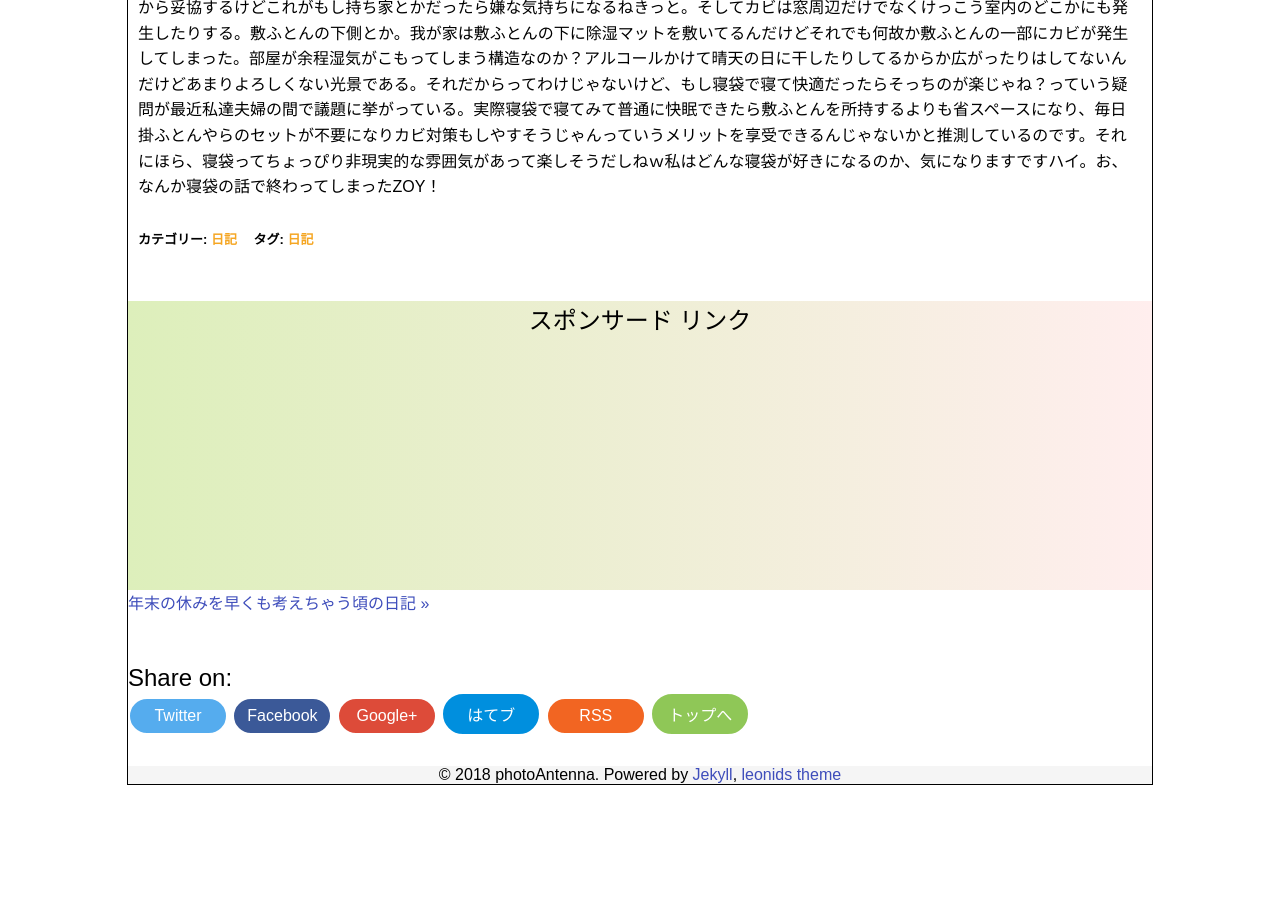
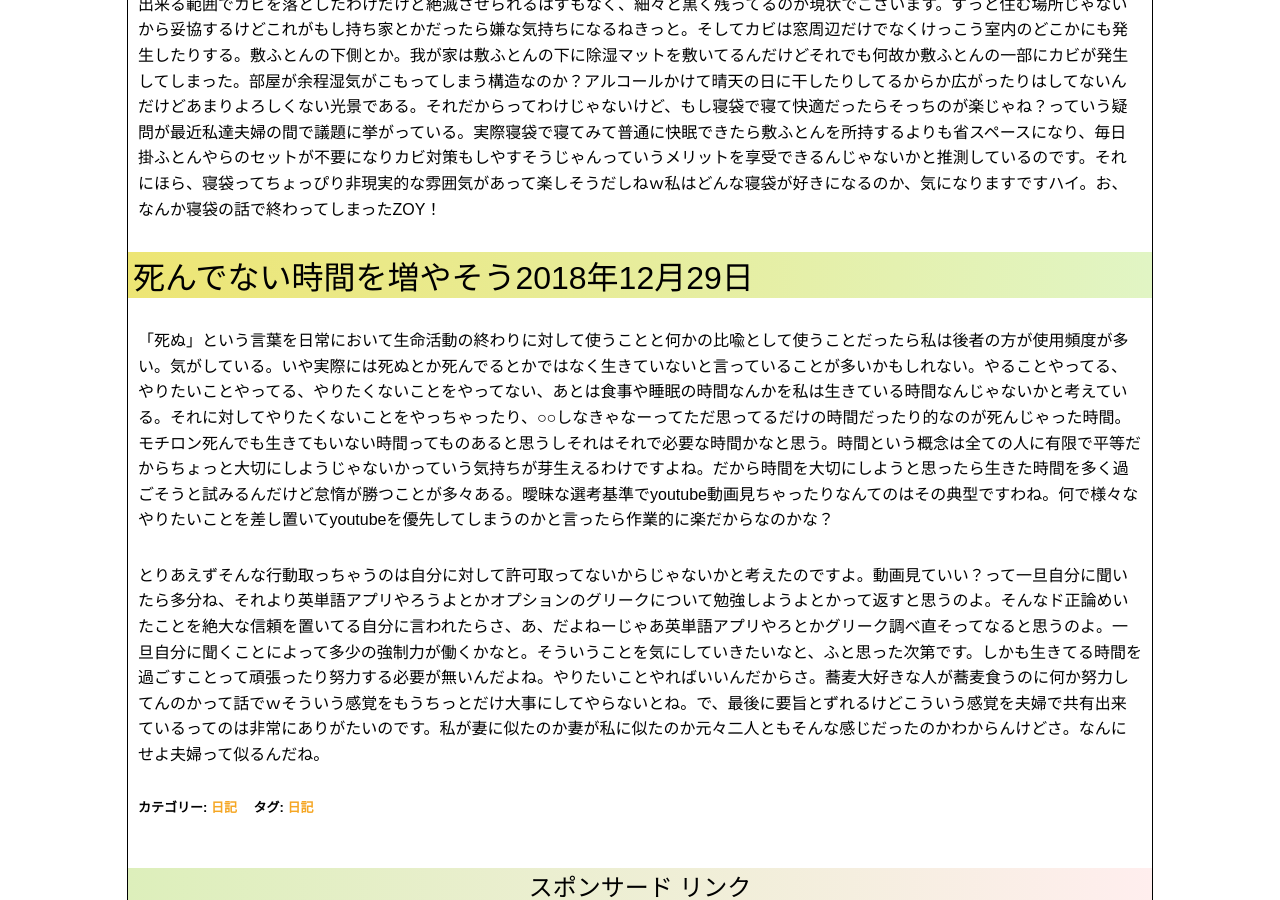
Before and after one commit to photoantenna/photoantenna.github.io, a Jekyll site: the page built from _posts/2018-12-04-diary.md, in a window 1280 px wide and 900 px high, scrolled down 3929 px. Built offline with Jekyll 4.4.1, drawn with Linux system fonts in a browser that asks for light colours; before the commit the page ends 4722 px from its top, so only the background shows below that; some of the changed text lies outside the part shown.

Commit message:
日記更新

```diff
--- a/_posts/2018-12-04-diary.md
+++ b/_posts/2018-12-04-diary.md
@@ -2,12 +2,12 @@
 layout: post
 title: "もはや年末年始休みしか考えられない頃の日記"
 permalink: diary15
-excerpt: "updated2018-12-27,日常のことや出来事に対する自分の反応を文章化していこうのコーナーです。特にテーマも設けずにつらつらと書いていくとっても楽しいコーナーです。見る人にとって楽しいコーナーかどうかは定かではありませんよー"
+excerpt: "updated2018-12-28,日常のことや出来事に対する自分の反応を文章化していこうのコーナーです。特にテーマも設けずにつらつらと書いていくとっても楽しいコーナーです。見る人にとって楽しいコーナーかどうかは定かではありませんよー"
 categories: "日記"
 tags: "日記"
-keywords: "VIX, カラオケ, 乾燥蕎麦, 副業, 大掃除, 寝袋"
+keywords: "VIX, カラオケ, 乾燥蕎麦, 副業, 大掃除, 寝袋, 哲学"
 mokuji: true
-update: 2018-12-27
+update: 2018-12-29
 image:
   feature: diary.jpg
 ---
@@ -51,3 +51,9 @@ image:
 今年の年末年始、世間はどのくらいの日数お休みなのか知りませんがワタクシは怒涛の17連休でございます。そんなわけで先日、我が家の大掃除をしますた。床掃除してワックスかけてキッチンや水回りも掃除して…ってね。二部屋とキッチンのアパートだけど二人で掃除して3時間くらいかかりました。始めるまでは面倒くさかったけど始めてしまえばそれなりにきっちりやるもんだね。だけどもだけどやべーんですよ、カビが。住んでいるのが古いアパートで断熱性が無いのか大体どこの家も同じなのか知らんけども冬になると結露がすっごい。それで窓のサッシに付いてるゴム部分とかがどえらいカビをこさえてるわけですよ。レースのカーテンとかもカビだらけｗｗｗ
 
 出来る範囲でカビを落としたわけだけど絶滅させられるはずもなく、細々と黒く残ってるのが現状でございます。ずっと住む場所じゃないから妥協するけどこれがもし持ち家とかだったら嫌な気持ちになるねきっと。そしてカビは窓周辺だけでなくけっこう室内のどこかにも発生したりする。敷ふとんの下側とか。我が家は敷ふとんの下に除湿マットを敷いてるんだけどそれでも何故か敷ふとんの一部にカビが発生してしまった。部屋が余程湿気がこもってしまう構造なのか？アルコールかけて晴天の日に干したりしてるからか広がったりはしてないんだけどあまりよろしくない光景である。それだからってわけじゃないけど、もし寝袋で寝て快適だったらそっちのが楽じゃね？っていう疑問が最近私達夫婦の間で議題に挙がっている。実際寝袋で寝てみて普通に快眠できたら敷ふとんを所持するよりも省スペースになり、毎日掛ふとんやらのセットが不要になりカビ対策もしやすそうじゃんっていうメリットを享受できるんじゃないかと推測しているのです。それにほら、寝袋ってちょっぴり非現実的な雰囲気があって楽しそうだしねｗ私はどんな寝袋が好きになるのか、気になりますですハイ。お、なんか寝袋の話で終わってしまったZOY！
+
+### 死んでない時間を増やそう2018年12月29日
+
+「死ぬ」という言葉を日常において生命活動の終わりに対して使うことと何かの比喩として使うことだったら私は後者の方が使用頻度が多い。気がしている。いや実際には死ぬとか死んでるとかではなく生きていないと言っていることが多いかもしれない。やることやってる、やりたいことやってる、やりたくないことをやってない、あとは食事や睡眠の時間なんかを私は生きている時間なんじゃないかと考えている。それに対してやりたくないことをやっちゃったり、○○しなきゃなーってただ思ってるだけの時間だったり的なのが死んじゃった時間。モチロン死んでも生きてもいない時間ってものあると思うしそれはそれで必要な時間かなと思う。時間という概念は全ての人に有限で平等だからちょっと大切にしようじゃないかっていう気持ちが芽生えるわけですよね。だから時間を大切にしようと思ったら生きた時間を多く過ごそうと試みるんだけど怠惰が勝つことが多々ある。曖昧な選考基準でyoutube動画見ちゃったりなんてのはその典型ですわね。何で様々なやりたいことを差し置いてyoutubeを優先してしまうのかと言ったら作業的に楽だからなのかな？
+
+とりあえずそんな行動取っちゃうのは自分に対して許可取ってないからじゃないかと考えたのですよ。動画見ていい？って一旦自分に聞いたら多分ね、それより英単語アプリやろうよとかオプションのグリークについて勉強しようよとかって返すと思うのよ。そんなド正論めいたことを絶大な信頼を置いてる自分に言われたらさ、あ、だよねーじゃあ英単語アプリやろとかグリーク調べ直そってなると思うのよ。一旦自分に聞くことによって多少の強制力が働くかなと。そういうことを気にしていきたいなと、ふと思った次第です。しかも生きてる時間を過ごすことって頑張ったり努力する必要が無いんだよね。やりたいことやればいいんだからさ。蕎麦大好きな人が蕎麦食うのに何か努力してんのかって話でｗそういう感覚をもうちっとだけ大事にしてやらないとね。で、最後に要旨とずれるけどこういう感覚を夫婦で共有出来ているってのは非常にありがたいのです。私が妻に似たのか妻が私に似たのか元々二人ともそんな感じだったのかわからんけどさ。なんにせよ夫婦って似るんだね。
```
